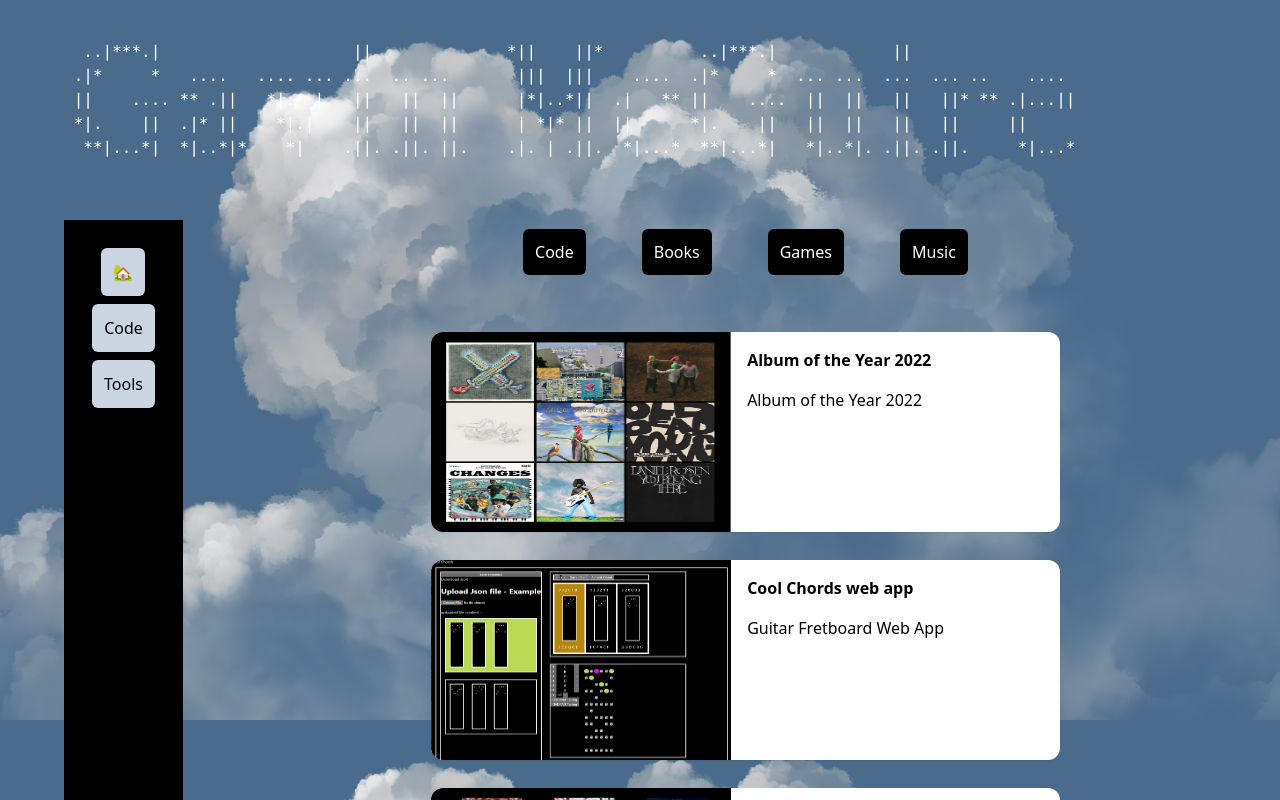
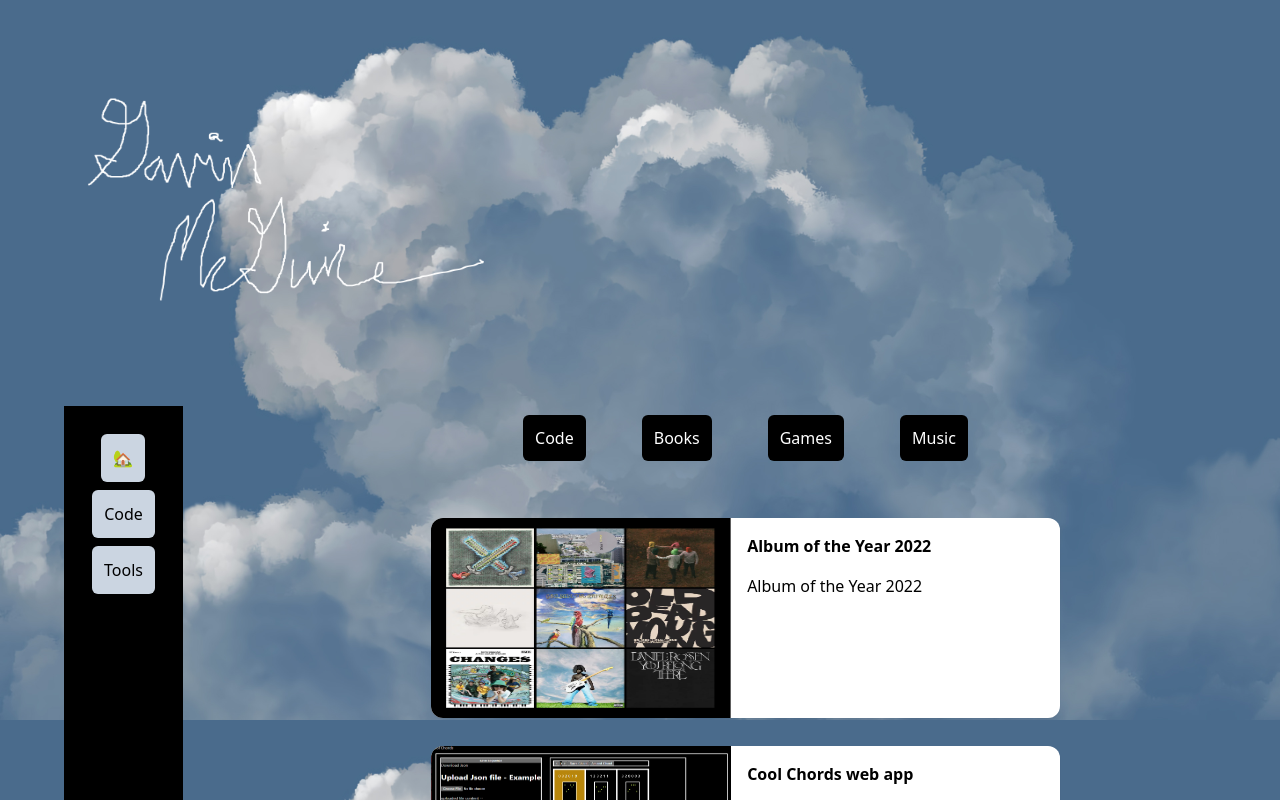
Before and after one commit to gvnmcg/Personal-Bloglin, a Next.js app: page / in a window 1280 px wide. Shown: the top 800 px of the page. Built offline with nearby package versions, Linux system fonts and the light colour scheme.

Commit message:
signature 1

```diff
--- a/components/Header.js
+++ b/components/Header.js
@@ -12,16 +12,9 @@ const asciiHeader = [
 
 export default function Header() {
   return (
-    <header className="mx-16 py-10">
+    <header className="ml-16 w-full  py-10">
+      <Image width={500} height={300} src={"/assets/images/sig2.png"}/>
 
-      <div className="text-white flex container font-mono whitespace-pre ">
-        {asciiHeader[0]}<br></br>
-        {asciiHeader[1]}<br></br>
-        {asciiHeader[2]}<br></br>
-        {asciiHeader[3]}<br></br>
-        {asciiHeader[4]}<br></br>
-        {asciiHeader[5]}
-      </div>
     </header>
   );
 }
```
Also changed, not shown: public/assets/images/sig2.png (added).
